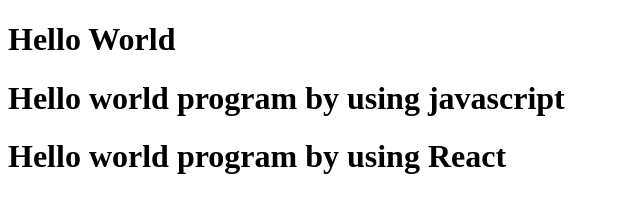
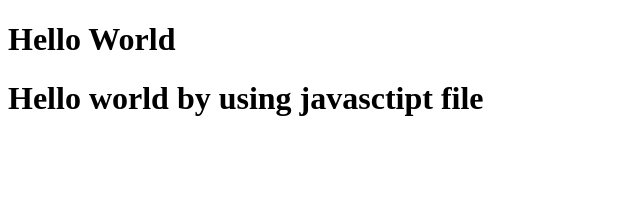
Before and after one commit to SonalSatish/react-project, a plain HTML site: page index.html in a window 1280 px wide. Shown: the whole page, without its empty margins (0-640 px from the left). Drawn offline with nearby package versions, Linux system fonts and the light colour scheme.

Commit message:
pushed new html file

```diff
--- a/index.html
+++ b/index.html
@@ -11,22 +11,28 @@
     <!-- Hello world program by using HTML -->
     <h1>Hello World</h1>
     <div id="root"></div>
-     <div id="heading"></div>
+    <div id="heading"></div>
+    <div id="headingjs"></div>
+    <div id="rootid"></div>
+
     <!-- Hello world program using javascript -->
-    <script>
+    <!-- <script>
         const heading = document.createElement("h1");
         heading.innerHTML = "Hello world program by using javascript";
         const divElement = document.getElementById("root");
         divElement.appendChild(heading);
-    </script>
+    </script> -->
     <!-- Hellow world program using React -->
     <script crossorigin src="https://unpkg.com/react@18/umd/react.development.js"></script>
     <script crossorigin src="https://unpkg.com/react-dom@18/umd/react-dom.development.js"></script>
-    <script>
+    <!-- <script>
         const headingTag = React.createElement("h1", {}, "Hello world program by using React");
         const root = ReactDOM.createRoot(document.getElementById("heading"));
         root.render(headingTag);
-    </script>
+    </script> -->
+    <!-- <script src="./parent.js"></script> -->
+
+    <script src="./app.js"></script>
 </body>
 
 </html>
```
